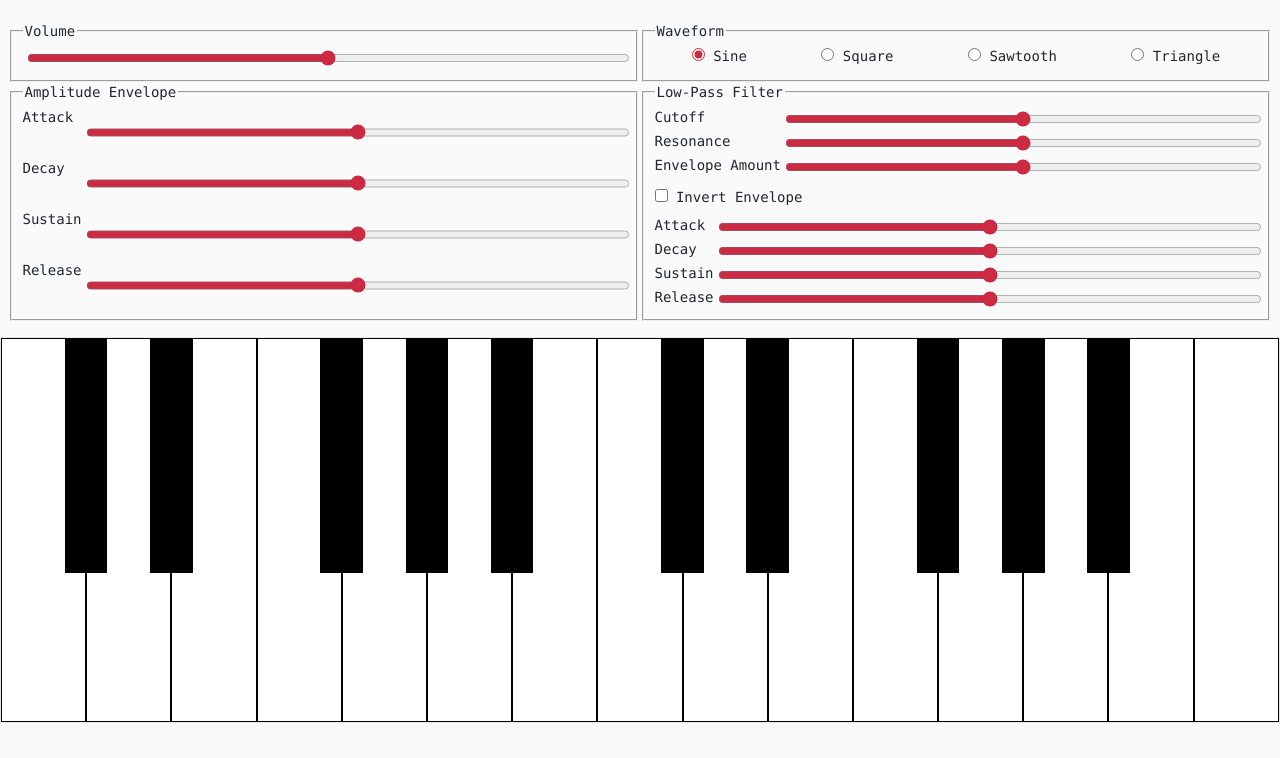
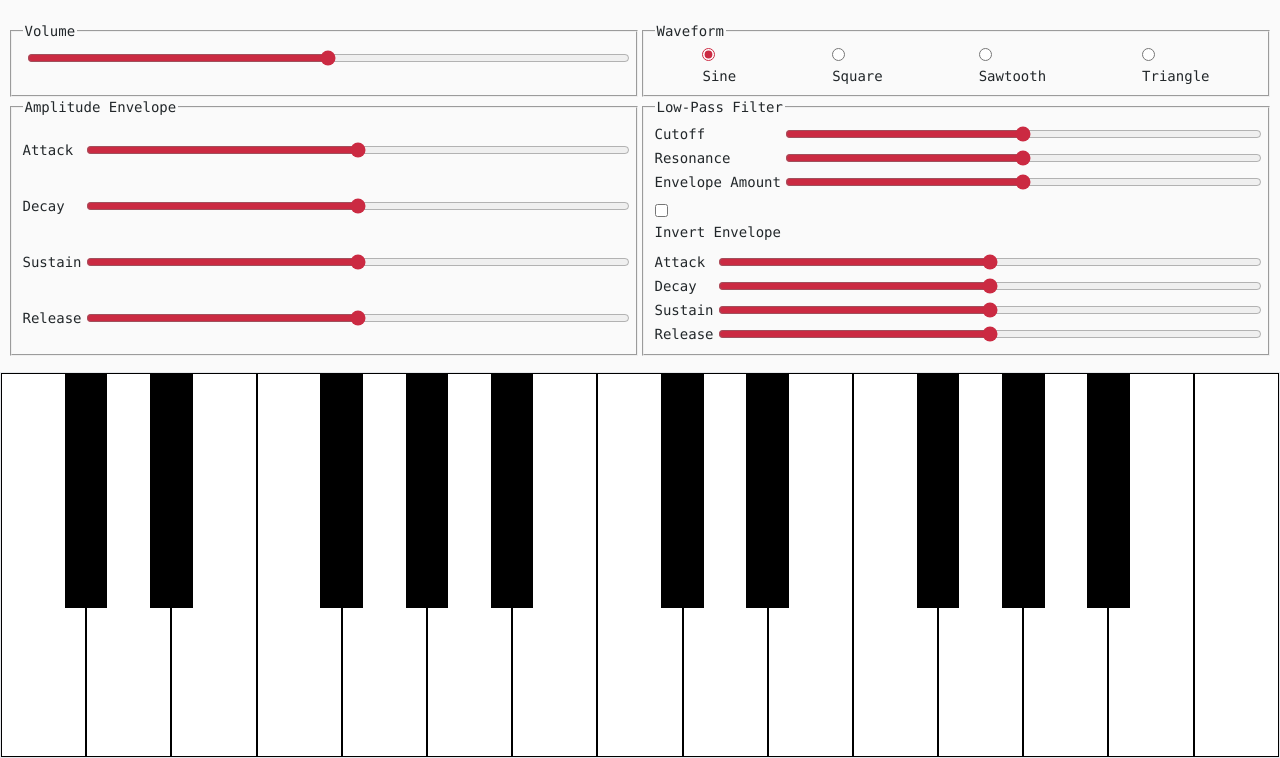
Before and after one commit to nealmm/web-audio-synth, a website built with Vite: page index.html in a window 1280 px wide. Shown: the part 67-825 px from the top of the page. Before the commit the page ends 800 px from the top, so only its background shows below. Built offline with nearby package versions, Linux system fonts and the light colour scheme.

Commit message:
Vertically center text in labels

```diff
--- a/src/style.css
+++ b/src/style.css
@@ -72,6 +72,11 @@ SOFTWARE.
 		all: revert;
 	}
 
+	label {
+		display: flex;
+		align-items: center;
+	}
+
 	.waveform-fieldset {
 		display: flex;
 		justify-content: space-around;
```
